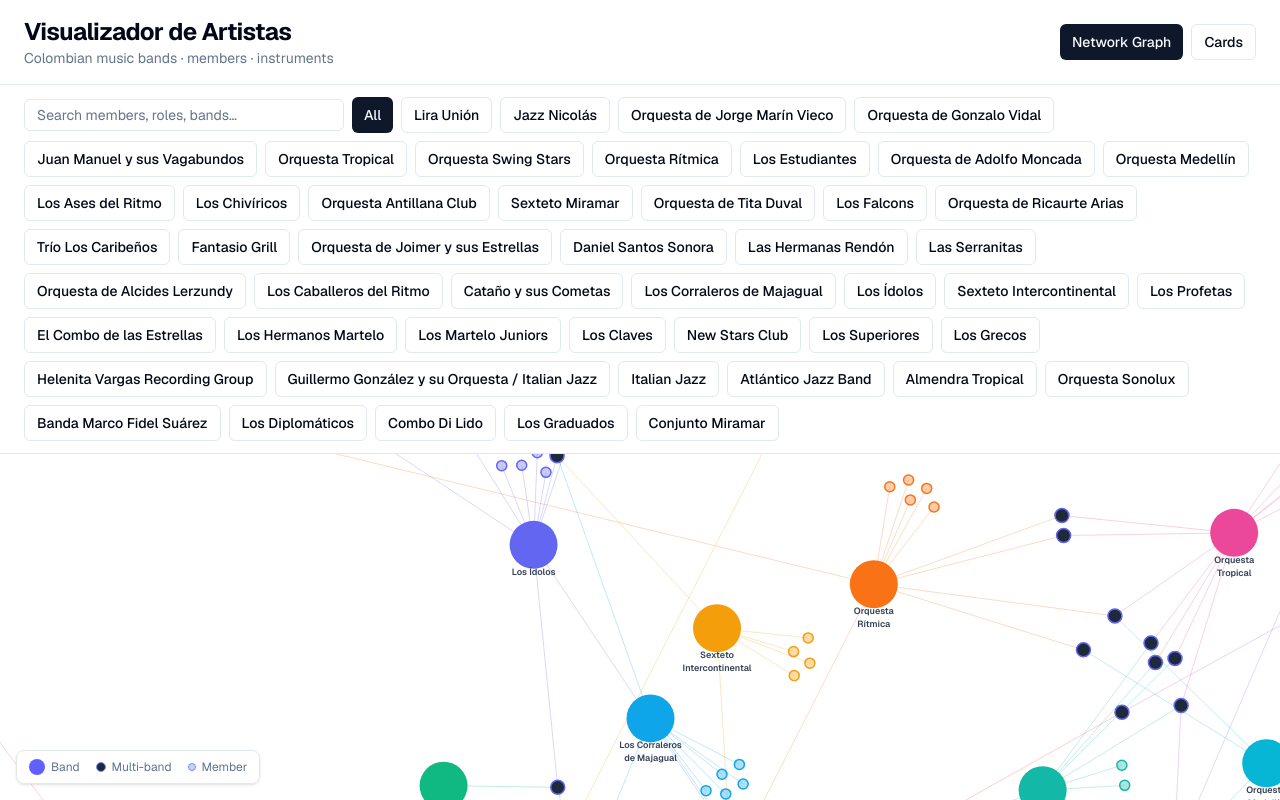
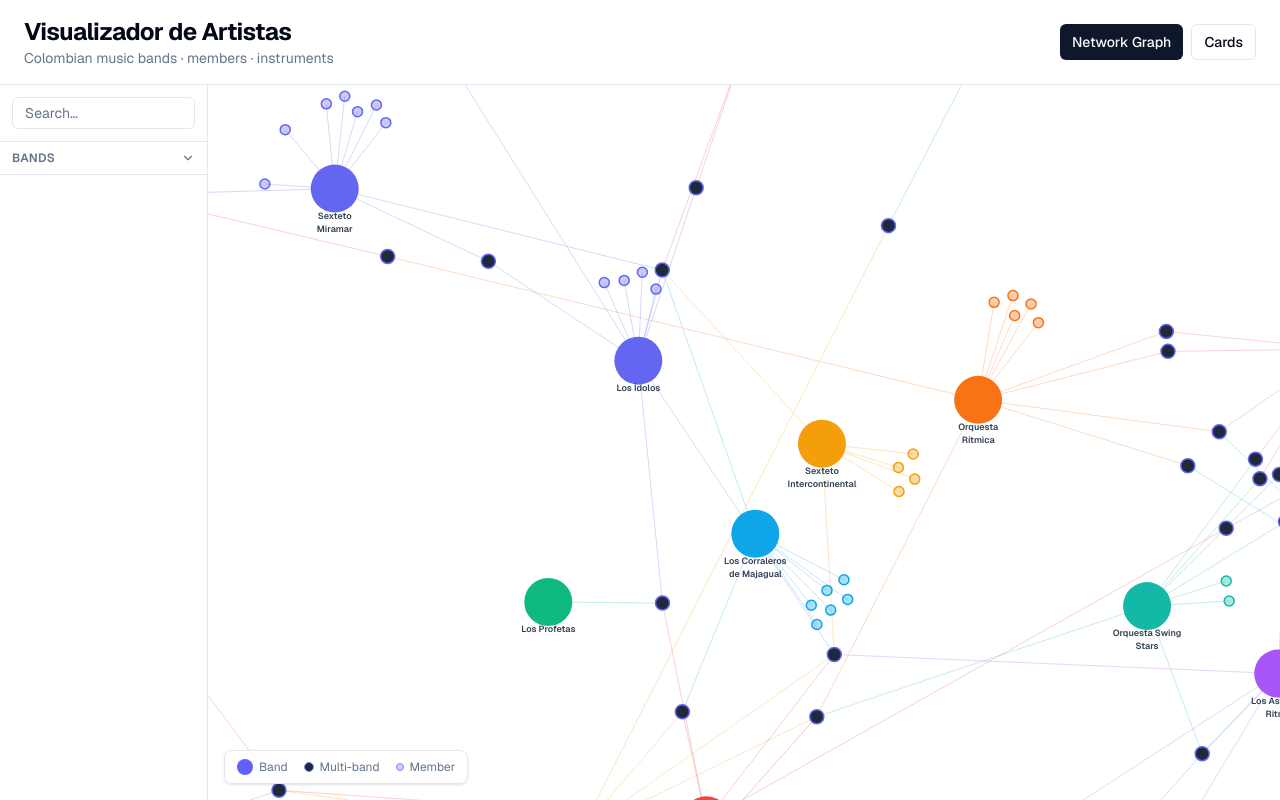
Before and after one commit to derfaule/visualizador_artistas, a Next.js app: page / in a window 1280 px wide. Built offline with nearby package versions, Linux system fonts and the light colour scheme.

Commit message:
Move filters to collapsible left sidebar
Search is always visible; band list is hidden by default behind a
"Bands" toggle — keeps the full graph area available on load.

https://claude.ai/code/session_011b3RziBDzdehf7ZUU36Grn

```diff
--- a/src/app/page.tsx
+++ b/src/app/page.tsx
@@ -2,6 +2,7 @@
 
 import { useState, lazy, Suspense } from "react";
 import { AnimatePresence, motion } from "framer-motion";
+import { ChevronDown } from "lucide-react";
 import { Button } from "@/components/ui/button";
 import { Card, CardContent, CardDescription, CardHeader, CardTitle } from "@/components/ui/card";
 import { Badge } from "@/components/ui/badge";
@@ -38,8 +39,8 @@ export default function Home() {
   const [selectedBand, setSelectedBand] = useState<string | null>(null);
   const [view, setView] = useState<View>("graph");
   const [graphSelected, setGraphSelected] = useState<SelectedNode | null>(null);
+  const [filtersOpen, setFiltersOpen] = useState(false);
 
-  // Canonical (de-duplicated) band names for filter chips
   const bands = [...new Set(DATA.map((d) => normalizeBandName(d.band).name))];
 
   const filtered = DATA.filter((d) => {
@@ -53,7 +54,6 @@ export default function Home() {
     return matchesBand && matchesSearch;
   });
 
-  // Cards: group by canonical band, deduplicate members (merge roles + formation notes)
   const groupedByBand = bands
     .filter((b) => !selectedBand || b === selectedBand)
     .map((band) => {
@@ -81,65 +81,78 @@ export default function Home() {
   return (
     <main className="h-screen bg-background flex flex-col overflow-hidden">
       {/* Header */}
-      <div className="border-b px-6 py-4 flex flex-col gap-4 md:flex-row md:items-center md:justify-between">
+      <div className="border-b px-6 py-4 flex flex-col gap-4 md:flex-row md:items-center md:justify-between shrink-0">
         <div>
           <h1 className="text-2xl font-bold tracking-tight">Visualizador de Artistas</h1>
           <p className="text-muted-foreground text-sm">Colombian music bands · members · instruments</p>
         </div>
         <div className="flex gap-2">
-          <Button
-            variant={view === "graph" ? "default" : "outline"}
-            size="sm"
-            onClick={() => setView("graph")}
-          >
+          <Button variant={view === "graph" ? "default" : "outline"} size="sm" onClick={() => setView("graph")}>
             Network Graph
           </Button>
-          <Button
-            variant={view === "cards" ? "default" : "outline"}
-            size="sm"
-            onClick={() => setView("cards")}
-          >
+          <Button variant={view === "cards" ? "default" : "outline"} size="sm" onClick={() => setView("cards")}>
             Cards
           </Button>
         </div>
       </div>
 
-      {/* Filters */}
-      <div className="px-6 py-3 border-b flex flex-wrap gap-2 items-center">
+      {/* Body row */}
+      <div className="flex flex-1 min-h-0 overflow-hidden">
+
+        {/* ── Left sidebar ─────────────────────────────────────────────────── */}
+        <aside className="w-52 shrink-0 border-r flex flex-col bg-background">
+          {/* Search – always visible */}
+          <div className="p-3 border-b">
             <Input
-          placeholder="Search members, roles, bands…"
+              placeholder="Search…"
               value={search}
-          onChange={(e) => {
-            setSearch(e.target.value);
-            setGraphSelected(null);
-          }}
-          className="max-w-xs h-8 text-sm"
+              onChange={(e) => { setSearch(e.target.value); setGraphSelected(null); }}
+              className="h-8 text-sm"
             />
-        <Button
-          variant={selectedBand === null ? "default" : "outline"}
-          size="sm"
+          </div>
+
+          {/* Bands toggle */}
+          <button
+            className="flex items-center justify-between px-3 py-2 text-xs font-semibold uppercase tracking-wide text-muted-foreground hover:text-foreground hover:bg-accent transition-colors border-b"
+            onClick={() => setFiltersOpen((v) => !v)}
+          >
+            Bands
+            <ChevronDown
+              className="w-3.5 h-3.5 transition-transform duration-200"
+              style={{ transform: filtersOpen ? "rotate(180deg)" : "rotate(0deg)" }}
+            />
+          </button>
+
+          {/* Band list – collapsed by default */}
+          {filtersOpen && (
+            <div className="overflow-y-auto flex-1 py-1">
+              <button
+                className={`w-full text-left px-3 py-1.5 text-sm hover:bg-accent transition-colors ${selectedBand === null ? "font-semibold text-primary" : "text-foreground"}`}
                 onClick={() => { setSelectedBand(null); setGraphSelected(null); }}
               >
-          All
-        </Button>
+                All bands
+              </button>
               {bands.map((band) => (
-          <Button
+                <button
                   key={band}
-            variant={selectedBand === band ? "default" : "outline"}
-            size="sm"
+                  className={`w-full text-left px-3 py-1.5 text-sm hover:bg-accent transition-colors truncate ${selectedBand === band ? "font-semibold text-primary bg-accent/50" : "text-foreground"}`}
                   onClick={() => handleBandFilter(band)}
+                  title={band}
                 >
                   {band}
-          </Button>
+                </button>
               ))}
             </div>
+          )}
+        </aside>
 
-      {/* Content */}
+        {/* ── Main content ──────────────────────────────────────────────────── */}
+        <div className="flex-1 min-w-0 overflow-hidden relative">
           <AnimatePresence mode="wait">
             {view === "graph" ? (
               <motion.div
                 key="graph"
-            className="flex-1 overflow-hidden relative"
+                className="absolute inset-0"
                 initial={{ opacity: 0 }}
                 animate={{ opacity: 1 }}
                 exit={{ opacity: 0 }}
@@ -179,13 +192,13 @@ export default function Home() {
             ) : (
               <motion.div
                 key="cards"
-            className="flex-1 overflow-y-auto p-6"
+                className="absolute inset-0 overflow-y-auto p-6"
                 initial={{ opacity: 0, y: 8 }}
                 animate={{ opacity: 1, y: 0 }}
                 exit={{ opacity: 0, y: -8 }}
                 transition={{ duration: 0.2 }}
               >
-            <div className="grid gap-5 md:grid-cols-2 lg:grid-cols-3 max-w-6xl mx-auto">
+                <div className="grid gap-5 md:grid-cols-2 lg:grid-cols-3 max-w-5xl mx-auto">
                   {groupedByBand.map(({ band, memberMap, context }) => (
                     <Card
                       key={band}
@@ -201,9 +214,7 @@ export default function Home() {
                           <div key={member} className="flex items-start justify-between gap-2">
                             <div className="flex flex-col min-w-0">
                               <span className="text-sm font-medium leading-snug truncate">{member}</span>
-                          {note && (
-                            <span className="text-xs text-muted-foreground italic">{note}</span>
-                          )}
+                              {note && <span className="text-xs text-muted-foreground italic">{note}</span>}
                             </div>
                             <Badge
                               className={`text-xs shrink-0 ${BAND_COLORS[band] ?? "bg-gray-100 text-gray-800"}`}
@@ -225,6 +236,8 @@ export default function Home() {
               </motion.div>
             )}
           </AnimatePresence>
+        </div>
+      </div>
     </main>
   );
 }
```
Lines whose indentation alone changed are shown as unchanged.
